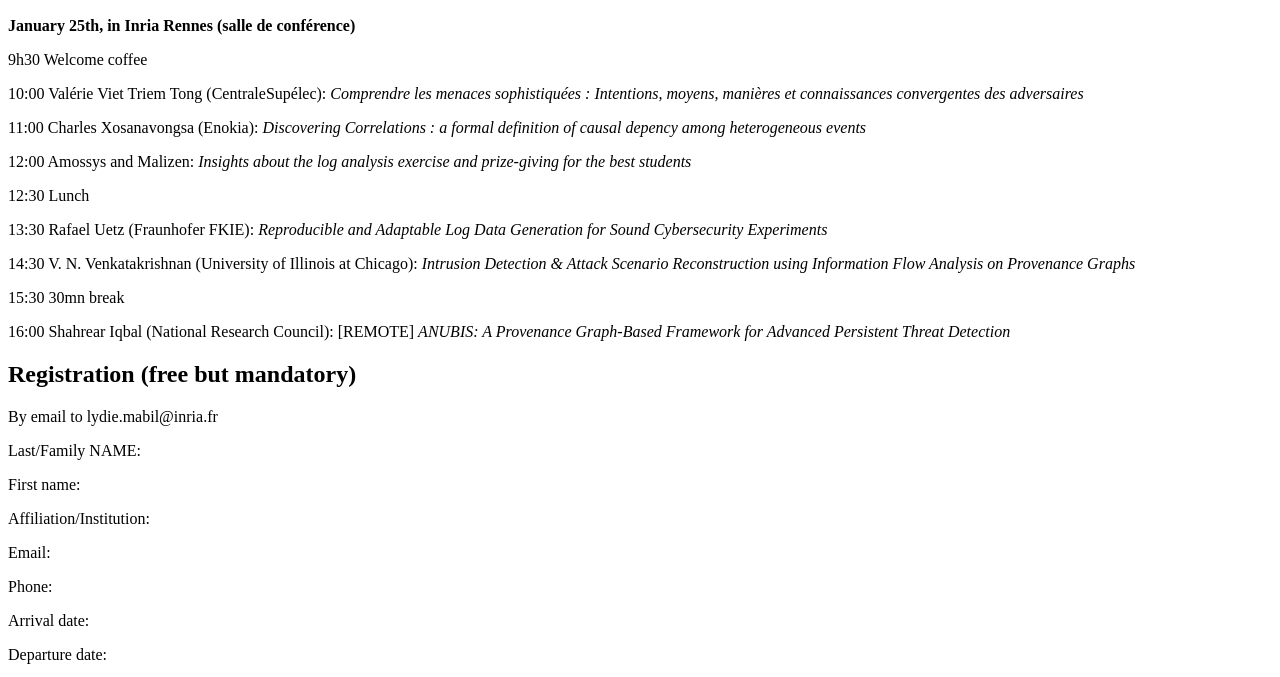
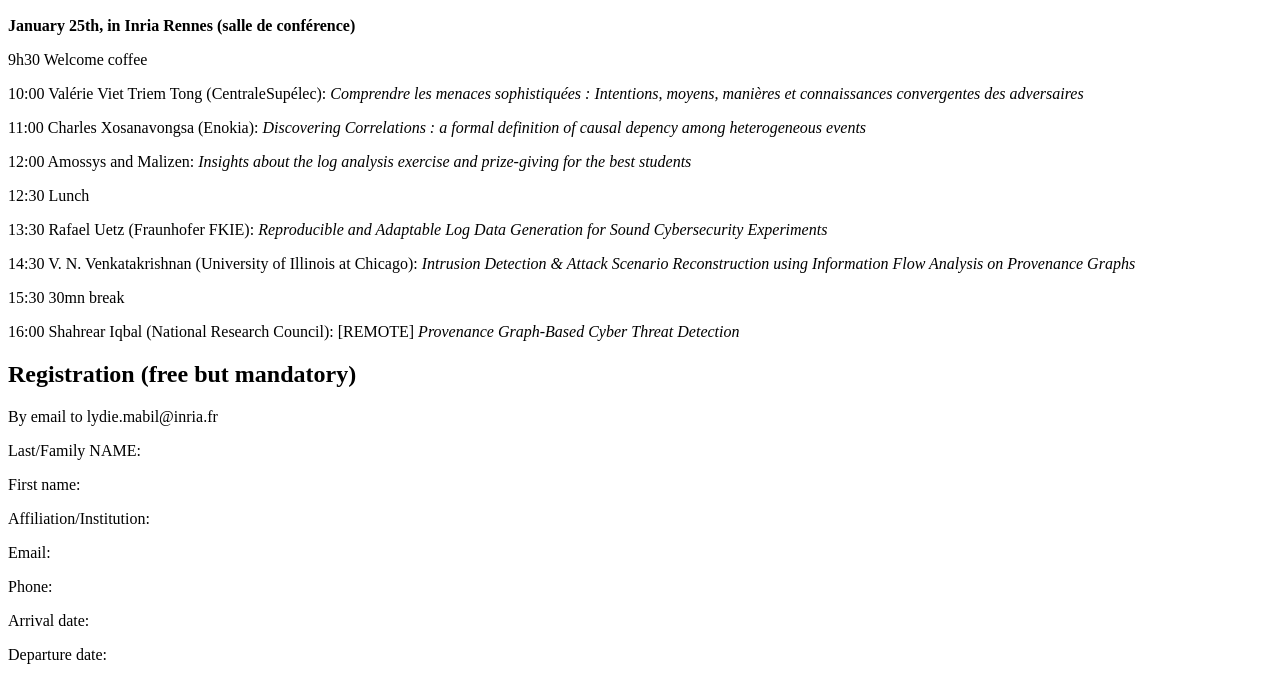
Before and after one commit to supsec-winter-workshop/supsec-winter-workshop, a plain HTML site: page talks.html in a window 1280 px wide. Shown: the part 110-787 px from the top of the page. Drawn offline with Linux system fonts and the light colour scheme; a script that the page names is missing.

Commit message:
Correction titre présentation Anubis

```diff
--- a/talks.html
+++ b/talks.html
@@ -27,7 +27,7 @@
 
 <p>15:30 30mn break</p>
 
-<p>16:00 Shahrear Iqbal (National Research Council): [REMOTE] <em>ANUBIS: A Provenance Graph-Based Framework for Advanced Persistent Threat Detection</em></p>
+<p>16:00 Shahrear Iqbal (National Research Council): [REMOTE] <em>Provenance Graph-Based Cyber Threat Detection</em></p>
 
 <h2 id="registration-free-but-mandatory">Registration (free but mandatory)</h2>
 
```
